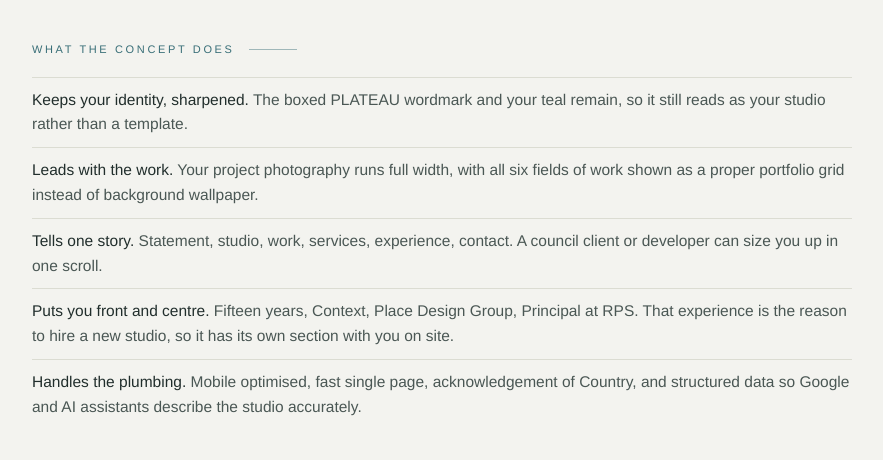
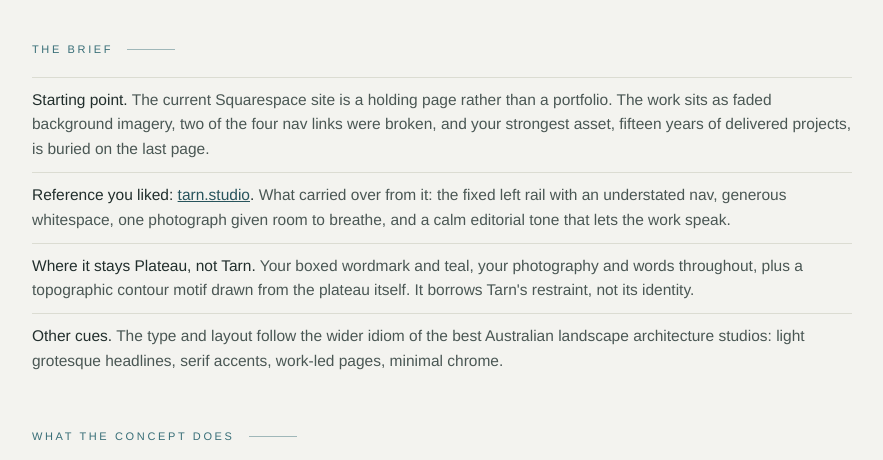
Before and after one commit to Djordje050182/plateau-design, a plain HTML site: page review.html in a window 1280 px wide. Shown: the part 332-792 px from the top of the page, without its empty margins (198-1081 px from the left). Drawn offline with Linux system fonts and the light colour scheme.

Commit message:
Review page: add brief and reference sites section
Co-Authored-By: Claude Fable 5 <noreply@anthropic.com>
Claude-Session: https://claude.ai/code/session_012nBVD9zdYjqXQf4MLaaVmY

```diff
--- a/review.html
+++ b/review.html
@@ -26,7 +26,7 @@
   h1{font-weight:300; font-size:clamp(26px,4.6vw,36px); line-height:1.2; letter-spacing:-.01em; margin:0 0 10px; text-wrap:balance}
   h1 em{font-family:Georgia,serif; font-style:italic; font-weight:400; color:var(--teal-deep)}
   .intro{color:#3D4A47; max-width:44em; margin:0 0 44px}
-  .intro a{color:var(--teal-deep)}
+  .intro a, li a{color:var(--teal-deep)}
   h2{
     font-size:11px; letter-spacing:.24em; text-transform:uppercase; color:var(--teal);
     font-weight:500; margin:44px 0 18px; display:flex; align-items:center; gap:14px;
@@ -63,6 +63,14 @@
   <h1>A new home for Plateau Design, <em>built around your work.</em></h1>
   <p class="intro">Baz, this is a working concept, not a finished product. Everything on it is your own content, restructured and redesigned. Have a look on your phone as well as a laptop: <a href="https://djordje050182.github.io/plateau-design/">djordje050182.github.io/plateau-design</a></p>
 
+  <h2>The brief</h2>
+  <ul>
+    <li><strong>Starting point.</strong> <span>The current Squarespace site is a holding page rather than a portfolio. The work sits as faded background imagery, two of the four nav links were broken, and your strongest asset, fifteen years of delivered projects, is buried on the last page.</span></li>
+    <li><strong>Reference you liked: <a href="https://www.tarn.studio/">tarn.studio</a>.</strong> <span>What carried over from it: the fixed left rail with an understated nav, generous whitespace, one photograph given room to breathe, and a calm editorial tone that lets the work speak.</span></li>
+    <li><strong>Where it stays Plateau, not Tarn.</strong> <span>Your boxed wordmark and teal, your photography and words throughout, plus a topographic contour motif drawn from the plateau itself. It borrows Tarn's restraint, not its identity.</span></li>
+    <li><strong>Other cues.</strong> <span>The type and layout follow the wider idiom of the best Australian landscape architecture studios: light grotesque headlines, serif accents, work-led pages, minimal chrome.</span></li>
+  </ul>
+
   <h2>What the concept does</h2>
   <ul>
     <li><strong>Keeps your identity, sharpened.</strong> <span>The boxed PLATEAU wordmark and your teal remain, so it still reads as your studio rather than a template.</span></li>
```
